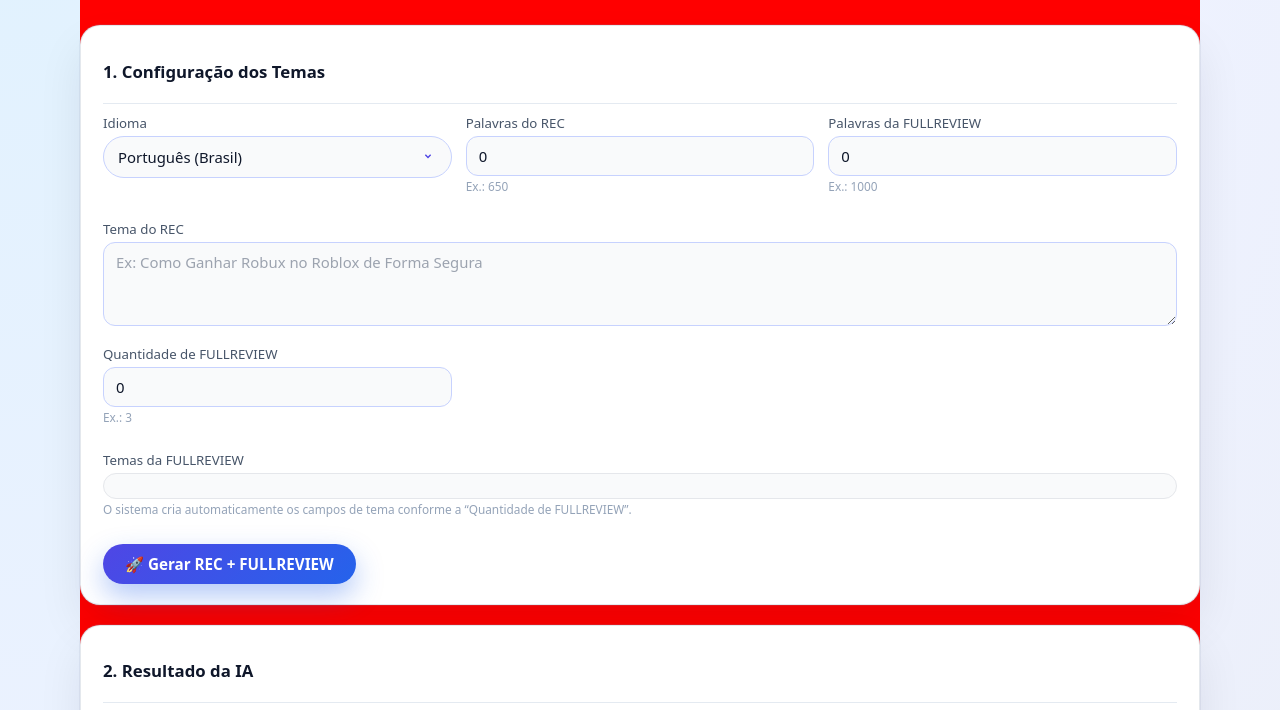
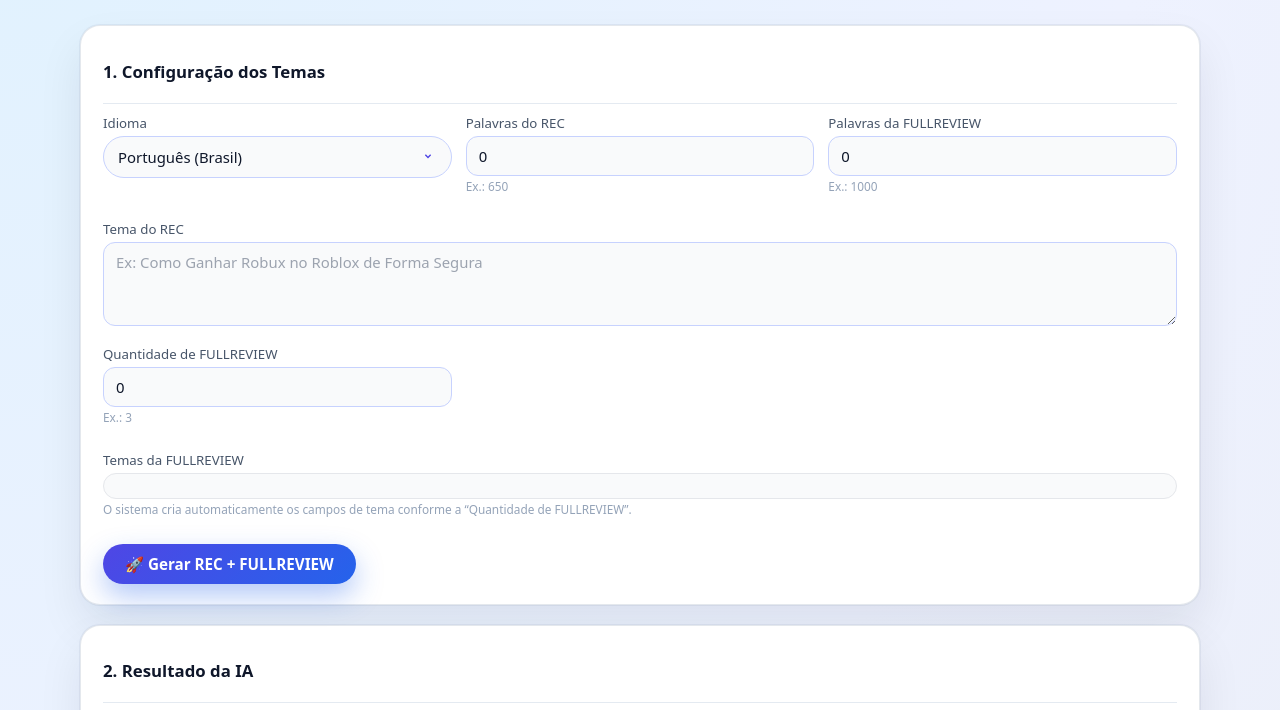
Before and after one commit to BrunoClalAlmeida/Rec-Fullreview---WordPress, a plain HTML site: page index.html in a window 1280 px wide. Shown: the part 130-840 px from the top of the page. Drawn offline with Linux system fonts and the light colour scheme; no server answers.

Commit message:
testando outrpo deploy

```diff
--- a/index.html
+++ b/index.html
@@ -19,7 +19,7 @@
 </head>
 
 <body >
-    <div class="app-wrapper" style="background-color: red;">
+    <div class="app-wrapper">
         <header class="app-header">
             <h1 class="app-title">
                 🧠 Gerador de Artigos
```
